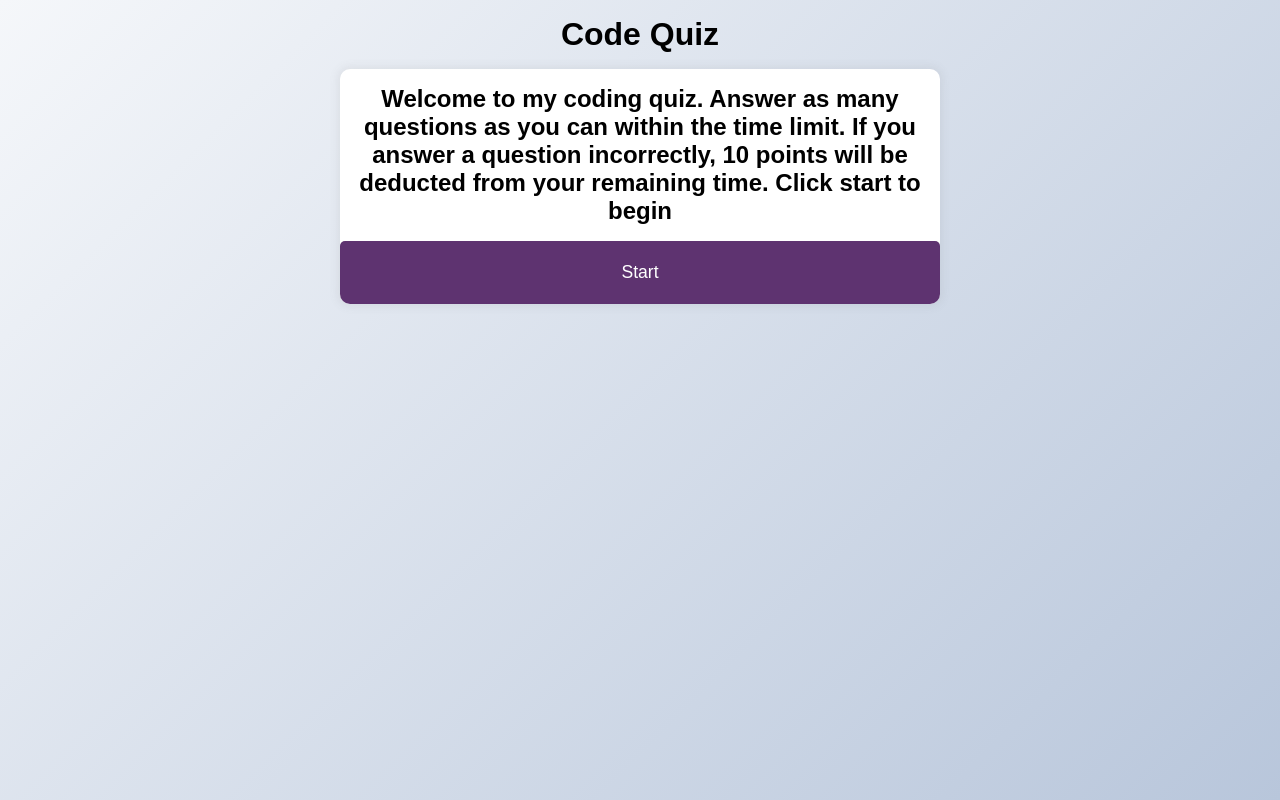
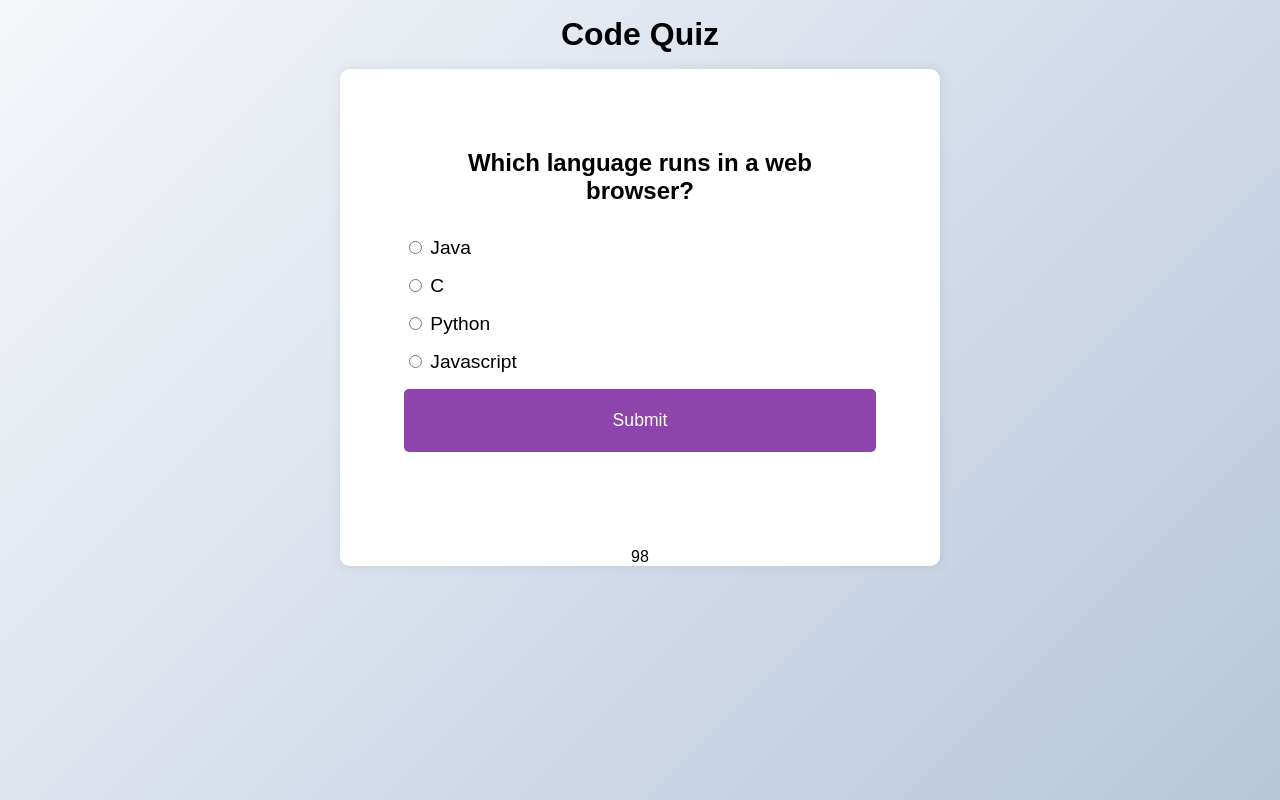
Before and after one commit to a-donati/code-quiz, a plain HTML site: page index.html in a window 1280 px wide. Both pictures are taken after a click on the button "Start". Drawn offline with Linux system fonts and the light colour scheme.

Commit message:
add script.js with functionality

```diff
--- a/index.html
+++ b/index.html
@@ -46,6 +46,9 @@
 
       </ul>
       <button id="submit">Submit</button>
+      <div class="result">
+        <p id="result"></p>
+      </div>
     </div>
     <div class="timer-container">
       <span class="timer"></span>
--- /dev/null
+++ b/script.js
@@ -0,0 +1,162 @@
+
+const quiz = document.getElementById('quiz');
+const answerEls = document.querySelectorAll('.answer');
+const questionEl = document.getElementById('question');
+const a_text = document.getElementById('a_text');
+const b_text = document.getElementById('b_text');
+const c_text = document.getElementById('c_text');
+const d_text = document.getElementById('d_text');
+const submitBtn = document.getElementById('submit');
+const startBtn = document.getElementById('start');
+const list = document.querySelector('.list');
+const quizIntro = document.querySelector('.quiz-intro');
+const result = document.getElementById('result');
+let timerEl = document.querySelector('.timer');
+// array index 0
+let currentQuiz = 0;
+let score = 0;
+let timerCount = 100;
+
+startBtn.addEventListener("click", loadQuiz)
+
+const quizData = [
+    {
+        question: "Which language runs in a web browser?",
+        a: "Java",
+        b: "C",
+        c: "Python",
+        d: "Javascript",
+        correct: "d",
+    },
+    {
+        question: "What does css stand for ",
+        a: "cascading style sheets",
+        b: "C",
+        c: "Python",
+        d: "Javascript",
+        correct: "a",
+    },
+    {
+        question: "Which language runs in a web browser?",
+        a: "Java",
+        b: "C",
+        c: "Python",
+        d: "Javascript",
+        correct: "d",
+
+    },
+
+    {
+        question: "Which language runs in a web browser?",
+        a: "Java",
+        b: "C",
+        c: "Python",
+        d: "Javascript",
+        correct: "c",
+    }
+
+]
+
+function loadQuiz() {
+    // start button and game instructions are set to hidden
+    startBtn.classList.add('hide')
+    quizIntro.classList.add('hide')
+    quiz.classList.remove('hide')
+    // when quiz is loaded, deselect answers
+    deselectAnswers()
+    startTimer();
+    // get currentQuizData by accessing quizdata array at the first index
+    const currentQuizData = quizData[currentQuiz]
+    questionEl.innerText = currentQuizData.question;
+    a_text.innerText = currentQuizData.a
+    b_text.innerText = currentQuizData.b
+    c_text.innerText = currentQuizData.c
+    d_text.innerText = currentQuizData.d
+    console.log(currentQuizData)
+}
+
+function deselectAnswers() {
+    // for each answer element, deselect answer checked option
+    answerEls.forEach(answerEls => answerEls.checked = false)
+}
+
+function getSelected() {
+    let answer
+    answerEls.forEach(answerEls => {
+        if (answerEls.checked) {
+            answer = answerEls.id
+        }
+    })
+    return answer
+}
+
+submitBtn.addEventListener("click", function () {
+    const answer = getSelected();
+    // check if answer is correct
+    // if(answer) {
+    if (answer === quizData[currentQuiz].correct) {
+        score++
+        result.textContent = 'Correct'
+        setTimeout(() => {
+            result.textContent = ""
+        }, 700);
+    } else /*if (answer != quizData[currentQuiz].correct) */{
+        timerCount - 10;
+        result.textContent = 'Incorrect'
+        setTimeout(() => {
+            result.textContent = ""
+        }, 700);
+
+    }
+    currentQuiz++
+    if (currentQuiz < quizData.length) {
+        loadQuiz();
+    } else {
+        calcScore();
+        // quiz.innerHTML = `
+        // <h2> You answered ${score}/${quizData.length} questions correctly.
+        // <p>Your score: ${score}</p> </h2>
+
+        // <button onclick ="location.reload()">Reload</button>`
+        // add an add name option form here
+    }
+
+    // }
+})
+
+// if timer times out, it will call calcScore
+function startTimer() {
+    timer = setInterval(function () {
+        timerCount--;
+        timerEl.textContent = timerCount;
+        if (timerCount < 1) {
+            clearInterval(timer);
+            calcScore();
+        }
+    }, 1000);
+}
+
+// calculate the final score
+function calcScore() {
+    quiz.innerHTML = `
+    <h2> You answered ${score}/${quizData.length} questions correctly.
+    <p>Your score: ${score}</p> </h2>
+
+    <button onclick ="location.reload()">Reload</button>`
+}
+
+
+
+// function startTimer() {
+//     var timeLeft = 100;
+//     var timeInterval = setInterval(function(){
+//         timeLeft--
+//         if (timeLeft > 1) {
+//             timerEl.textContent = `${timeLeft} seconds remaining`
+//         } else if(timeLeft === 0) {
+//             clearInterval(timeInterval);
+//             // displayMessage();
+//         }
+//     }, 1000)
+
+// }
--- a/style.css
+++ b/style.css
@@ -103,3 +103,8 @@ button:focus {
     width: 600px;
     overflow: hidden;
   }
+
+  .result {
+    display: flex;
+    justify-content: center;
+  }
```
